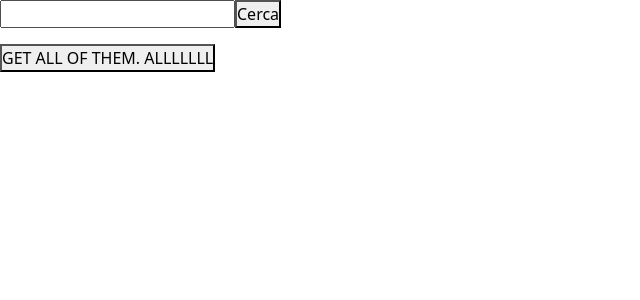
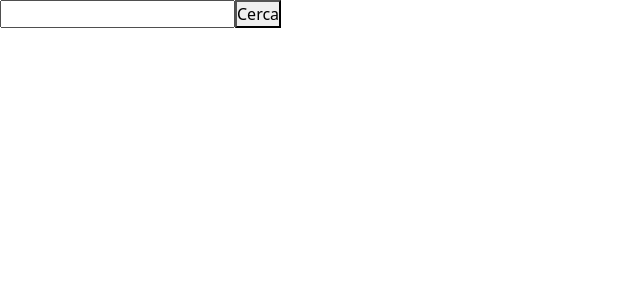
Before and after one commit to AlessandraMarusi/vue-boolflix, a Vue app: page / in a window 1280 px wide. Shown: the top 300 px of the page, without its empty margins (0-640 px from the left). Built offline with nearby package versions, Linux system fonts and the light colour scheme.

Commit message:
Aggiunta getAll funzionante

```diff
--- a/src/App.vue
+++ b/src/App.vue
@@ -4,8 +4,7 @@
       <search-bar-comp @performSearch="search"/>
     </header>
     <main>
-      <grid-comp :items="movies" :loader="loading"/>
-      <button @click="getAll">GET ALL OF THEM. ALLLLLLL</button>
+      <grid-comp :items="moviesDue" :loader="loading"/>
     </main>
   </div>
 </template>
@@ -26,6 +25,8 @@ export default {
       apiKey: '6a7bede61b1cae6d9374c42bac50f865',
       apiPath: 'https://api.themoviedb.org/3/search/',
       movies:[],
+      moviesDue:[],
+      tvSeries:[],
       loading: false,
     }
   },
@@ -56,9 +57,11 @@ export default {
       return axios.get(this.apiPath+'movie', queryParams)
     },
     getAll(queryParams){
-      Promise.all([this.getMoviesDue(queryParams), this.getSeriesDue(queryParams)]).then(function (results) {
-        console.log(results[0]);
-        console.log(results[1]);
+      Promise.all([this.getMoviesDue(queryParams), this.getSeriesDue(queryParams)]).then((res)=> {
+        this.moviesDue = res[0].data.results;
+        console.log(this.moviesDue);
+        this.tvSeries = res[1].data.results;
+        console.log(this.tvSeries);
       });
     },
   }
--- a/src/store.js
+++ b/src/store.js
@@ -1,3 +1,5 @@
+// PROVA DI STORE
+
 import Vue from 'vue';
 
 
```
Also changed, not shown: src/components/HeaderComp.vue (deleted), src/components/MainComp.vue (deleted).
